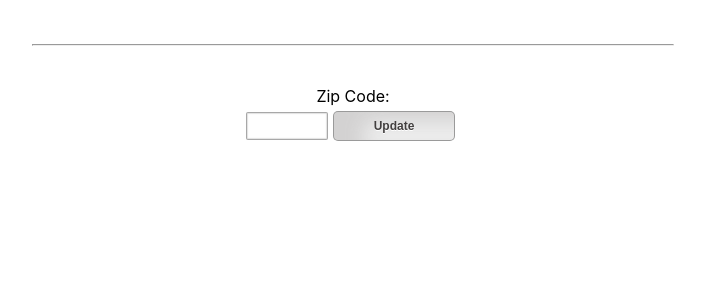
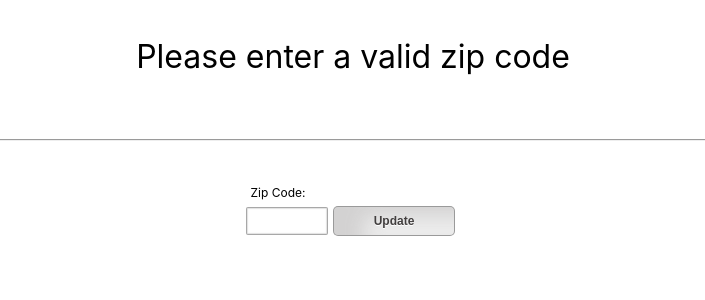
Before and after one commit to Joelstraley/Weather-App-Challenge, a React (Create React App) app: page / in a window 1280 px wide. Shown: the top 300 px of the page, without its empty margins (287-992 px from the left). Built offline with nearby package versions, Linux system fonts and the light colour scheme; no server answers.

Commit message:
cleaned up Components code and adding finishing updates

```diff
--- a/src/App.css
+++ b/src/App.css
@@ -2,138 +2,3 @@
   text-align: center;
   box-sizing: border-box;
 }
-
-.App-logo {
-  height: 40vmin;
-  pointer-events: none;
-}
-
-@media (prefers-reduced-motion: no-preference) {
-  .App-logo {
-    animation: App-logo-spin infinite 20s linear;
-  }
-}
-
-.App-link {
-  color: #61dafb;
-}
-
-@keyframes App-logo-spin {
-  from {
-    transform: rotate(0deg);
-  }
-  to {
-    transform: rotate(360deg);
-  }
-}
-
-
-.container {
-/*   display: grid;
-  grid-column: 1fr 2fr 1fr;
-  box-sizing: border-box;
-  width: 100%;
-  border: solid #5B6DCD 10px;
-  padding: 5px; */
-  display: flex;
-  flex-direction: column;
-  justify-content: center;
-  padding-top: 1em
-}
-
-.cityName {
-  font-weight: 400;
-  font-size: 2rem;
-}
-
-.icon {
-  height: 2rem;
-  width: 2rem;
-  margin: 2em 0 0 .5em;
-}
-
-.header {
-    display: flex;
-    flex-direction: row;
-    justify-content: center;
-}
-
-
-.weatherDescription {
-  font-weight: 400;
-  font-size: 14px;
-  margin-top: -1.5rem;
-}
-
-.mainTemp {
-  font-weight: 400;
-  font-size: 2rem;
-  justify-content: center;
-  margin-top: 20px;
-}
-
-.minTemp {
-  font-weight: 400;
-
-}
-
-.maxTemp {
-  font-weight: 400;
-  margin-left: 15px;
-}
-
-.maxMin {
-  display: flex;
-  flex-direction: row;
-  justify-content: center;
-  margin-top: -40px;
-  margin-bottom: 20px;
-}
-
-.degree {
-  font: .75em 'Fira Sans', sans-serif;
-}
-
-hr {
-  height: 1%;
-  width: 50%;
-  margin-bottom: 40px;
-}
-
-
-.zipLabel {
-  margin-left: -150px;
-  font-size: 12px;
-}
-
-input {
-  width: 5em;
-  padding: 6px 10px;
-  background: #fff;
-  color: #45474b;
-  border-radius: 2px;
-  border: 1px solid #1111115d;
-  box-shadow: inset 0px 0px 1px 1px rgba(0, 0, 0, 0.116);
-  font-weight: 200;
-  font-size: 12px;
-}
-
-input:focus {
-  outline: none
-}
-
-button {
-  padding: 7px 40px 7px 40px;
-  margin: 5px;
-  font-family: Arial, Helvetica, sans-serif;
-  font-weight: 800;
-  font-size: 12px;
-  box-shadow: initial;
-  border-radius: 5px;
- /*  background-image: linear-gradient(rgba(196, 196, 196, 0), rgba(245, 241, 241, 0.74)); */
-  border: 1px solid #0808085d;
-  box-shadow:  inset 30px 10px 20px rgba(206, 204, 204, 0.849);
-  background-color: 3px rgba(255, 249, 249, 0.562);
-  text-shadow: 0px 1px rgb(255, 255, 255);
-  color: rgba(63, 60, 60, 0.986);
-}
--- a/src/Components/SearchField/index.js
+++ b/src/Components/SearchField/index.js
@@ -1,6 +1,7 @@
 import React, { useState, useEffect } from 'react';
 import Axios from 'axios';
 import WeatherDisplay from '../WeatherDisplay';
+import "./style.css"
 
 export default function SearchField() {
 
@@ -8,7 +9,7 @@ export default function SearchField() {
 
     const [search, setSearch] = useState("")
     const [message, setMessage] = useState()
-    const [Data, setData] = useState([{
+    const [data, setData] = useState([{
         Id: "",
         City: '',
         Weather: '',
@@ -25,7 +26,6 @@ export default function SearchField() {
     }
 
     const handleSubmit = e => {
-        e.preventDefault();
         getWeather()
     }
 
@@ -37,6 +37,7 @@ export default function SearchField() {
     }
 
     const getWeather = () => {
+        console.log("this is getWeather", search)
         Axios.get(`https://api.openweathermap.org/data/2.5/weather?zip=${search},us&appid=${REACT_APP_APIKEY}`)
         .then((response) =>  {
 
@@ -67,80 +68,43 @@ export default function SearchField() {
             })
     }
 
- /*    useEffect(() => {
-        if(search === null){
-             let search = localStorage.getItem("zip")
-            console.log(search)
-            let zip = JSON.parse(localStorage.getItem("zip"))
-            setSearch(zip)
-            console.log(search)
-            getWeather()
-        } console.log(search)
-    },[]) */
+  useEffect(() => {
+        let zip = localStorage.getItem("zip")
+        setSearch(zip)
+        console.log(zip)
+        getWeather()
+    }, [])
+
 
 
     /* TODO:
-    -fill out README */
+    -fill out README
+    -update API key
+    put in an If local storage is empty check
+    */
 
     return (
-        <div className="container">
+        <main className="container">
+            {/* if error display error message: */}
+            {message ? <h1 className="cityName">{message}</h1> :null}
+
+            {/* if no error display data: */}
             <WeatherDisplay
-                key={Data.id}
-                City={Data.City}
-                Icon={Data.Icon}
-                Weather={Data.Weather}
-                MainTemp={Data.MainTemp}
-                MinTemp={Data.MinTemp}
-                MaxTemp={Data.MaxTemp}  />
+                key={data.id}
+                City={data.City}
+                Icon={data.Icon}
+                Weather={data.Weather}
+                MainTemp={data.MainTemp}
+                MinTemp={data.MinTemp}
+                MaxTemp={data.MaxTemp}  />
 
-                <hr></hr>
+            <hr/>
+
             <form onClick={handleKeypress}>
-                <label >Zip Code:</label><br />
+                <label className="zipLabel">Zip Code:</label><br />
                 <input type="text"  onChange={handleChange}></input>
                 <button onClick={handleSubmit}>Update</button>
             </form>
-
-
-{/*       <div className="container">
-            <h2>{message ? message:null}</h2>
-                {Data.City ? <h1>{Data.City}</h1> : <></> }
-                {Data.Icon ? <img src={Data.Icon} alt="weather icon"/> : <></> }
-                {Data.Weather ? <h2>{Data.Weather}</h2> : <></> }
-                {Data.MainTemp ? <h3>{Data.MainTemp}°</h3> : <></> }
-                {Data.MinTemp ? <h5>{Data.MinTemp}°</h5> : <></> }
-                {Data.MaxTemp ? <h5>{Data.MaxTemp}°</h5> : <></> }
-        </div> */}
-
-      {/*
-        <main className="container">
-            <section className="header">
-                <h1 className="cityName">New York</h1>
-                <img src="http://openweathermap.org/img/w/03d.png" alt="weather icon" className="icon"/>
-            </section>
-
-            <section>
-                <h4 className="weatherDescription">Scattered Thundershowers</h4>
-            </section>
-
-            <section>
-                <h3 className="mainTemp">16<sup className="mainTemp degree">&deg;</sup></h3>
-            </section>
-
-            <section className="maxMin">
-                <h5 className="minTemp">52<sup className="degree">&deg;</sup></h5>
-                <h5 className="maxTemp">72<sup className="degree">&deg;</sup></h5>
-            </section>
-
-            <form className="inputForm" onClick={handleKeypress}>
-                <hr />
-                <label class="zipLabel">Zip Code:</label><br />
-                <input type="text"  onChange={handleChange}></input>
-                <button onClick={handleSubmit}>Update</button>
-            </form>
-        </main> */}
-
-        </div>
-
-
+        </main>
     )
 }
--- /dev/null
+++ b/src/Components/SearchField/style.css
@@ -0,0 +1,50 @@
+.header {
+    display: flex;
+    flex-direction: row;
+    justify-content: center;
+}
+
+.cityName {
+    font-weight: 400;
+    font-size: 2rem;
+}
+
+.icon {
+    height: 2rem;
+    width: 2rem;
+    margin: 2em 0 0 .5em;
+}
+
+.weatherDescription {
+    font-weight: 400;
+    font-size: 14px;
+    margin-top: -1.5rem;
+}
+
+.mainTemp {
+    font-weight: 400;
+    font-size: 2rem;
+    justify-content: center;
+    margin-top: 20px;
+}
+
+.minTemp {
+    font-weight: 400;
+}
+
+.maxTemp {
+    font-weight: 400;
+    margin-left: 15px;
+}
+
+.maxMin {
+    display: flex;
+    flex-direction: row;
+    justify-content: center;
+    margin-top: -40px;
+    margin-bottom: 20px;
+}
+
+.degree {
+    font: .75em 'Fira Sans', sans-serif;
+}
--- a/src/Components/WeatherDisplay/index.js
+++ b/src/Components/WeatherDisplay/index.js
@@ -1,12 +1,27 @@
 import React from 'react'
-import SearchField from '../SearchField'
+import "./style.css"
 
-export default function WeatherDisplay({message, City, Icon, Weather, MainTemp, MinTemp, MaxTemp}) {
+export default function WeatherDisplay({City, Icon, Weather, MainTemp, MinTemp, MaxTemp}) {
 
   return (
-      <div>
-          <h2>{message ? message:null}</h2>
-              {City ? <h1>{City}</h1> : <></> }
-      </div>
+      <>
+          <section className="header">
+                <h1 className="cityName">{City}</h1>
+                {Icon ? <img src={Icon} alt="weather icon" className="icon"/> : <></>}
+            </section>
+
+            <section>
+                <h4 className="weatherDescription">{Weather}</h4>
+            </section>
+
+            <section>
+                {MainTemp ? <h3 className="mainTemp">{MainTemp}<sup className="mainTemp degree">&deg;</sup></h3> : <></>}
+            </section>
+
+            <section className="maxMin">
+                {MinTemp ? <h5 className="minTemp">{MinTemp}<sup className="degree">&deg;</sup></h5> : <></>}
+                {MaxTemp ? <h5 className="maxTemp">{MaxTemp}<sup className="degree">&deg;</sup></h5> : <></>}
+            </section>
+      </>
   )
 }
--- /dev/null
+++ b/src/Components/WeatherDisplay/style.css
@@ -0,0 +1,48 @@
+.container {
+    display: flex;
+    flex-direction: column;
+    justify-content: center;
+    padding-top: 1em
+  }
+
+hr {
+    height: 1%;
+    width: 80%;
+    margin-bottom: 40px;
+  }
+
+.zipLabel {
+    margin-left: -150px;
+    font-size: 12px;
+}
+
+input {
+    width: 5em;
+    padding: 6px 10px;
+    background: #fff;
+    color: #45474b;
+    border-radius: 2px;
+    border: 1px solid #1111115d;
+    box-shadow: inset 0px 0px 1px 1px rgba(0, 0, 0, 0.116);
+    font-weight: 200;
+    font-size: 12px;
+}
+
+input:focus {
+    outline: none
+}
+
+button {
+    padding: 7px 40px 7px 40px;
+    margin: 5px;
+    font-family: Arial, Helvetica, sans-serif;
+    font-weight: 800;
+    font-size: 12px;
+    box-shadow: initial;
+    border-radius: 5px;
+    border: 1px solid #0808085d;
+    box-shadow:  inset 30px 10px 20px rgba(206, 204, 204, 0.849);
+    background-color: 3px rgba(255, 249, 249, 0.562);
+    text-shadow: 0px 1px rgb(255, 255, 255);
+    color: rgba(63, 60, 60, 0.986);
+}
```
